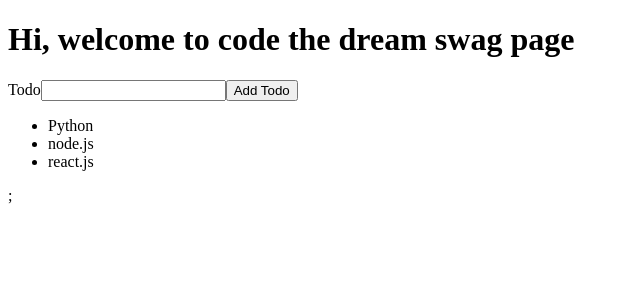
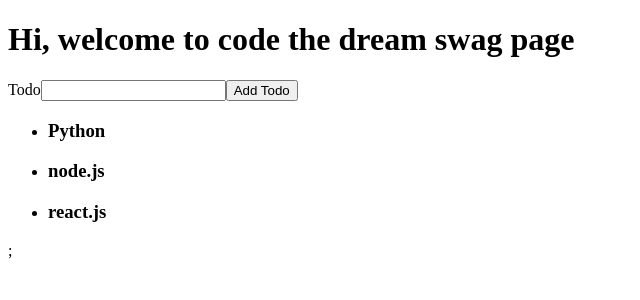
Before and after one commit to Padmaja-Ramesh/ctd_swag, a React (Vite) app: page / in a window 1280 px wide. Shown: the top 300 px of the page, without its empty margins (0-640 px from the left). Built offline with nearby package versions, Linux system fonts and the light colour scheme.

Commit message:
part-1 completed

```diff
--- a/src/TodoList.jsx
+++ b/src/TodoList.jsx
@@ -1,6 +1,5 @@
-{
-  /*extract from TodoList.jsx*/
-}
+import TodoListItem from "./TodoListItem";
+
 function TodoList() {
   const courses = [
     { id: 1, title: "Python" },
@@ -10,9 +9,11 @@ function TodoList() {
   return (
     <div>
       <ul>
-        {courses.map((course) => (
-          <li key={course.id}>{course.title}</li>
-        ))}
+        {courses.map((course) => {
+          return (
+            <TodoListItem key={course.id} title={course.title}></TodoListItem>
+          );
+        })}
       </ul>
       ;
     </div>
--- /dev/null
+++ b/src/TodoListItem.jsx
@@ -0,0 +1,11 @@
+function TodoListItem({ title }) {
+  return (
+    <div>
+      <li>
+        <h3>{title}</h3>
+      </li>
+    </div>
+  );
+}
+
+export default TodoListItem;
```
